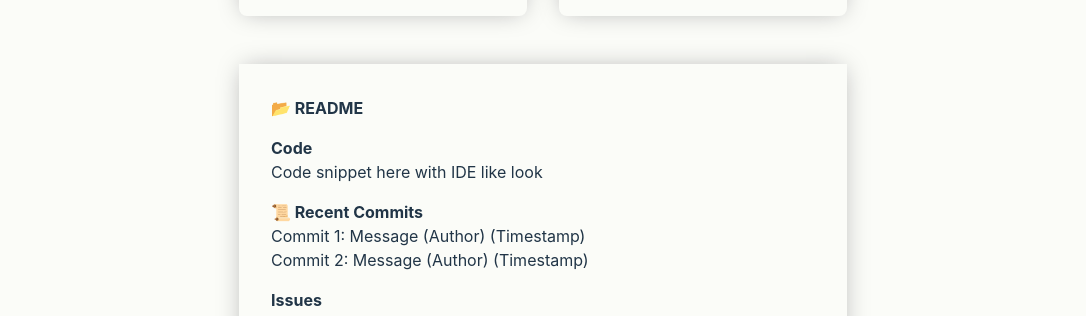
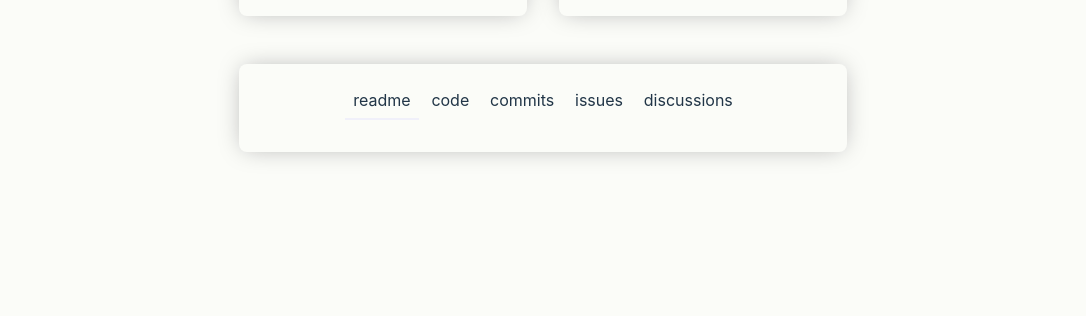
Before and after one commit to kirankumar-Matham96/GitProjector-App, a React (Vite) app in the folder frontend/: page /repo_details/1 in a window 1280 px wide. Shown: the part 472-788 px from the top of the page, without its empty margins (97-1183 px from the left). Built offline with nearby package versions, Linux system fonts and the light colour scheme.

Commit message:
feat: added tabs component

```diff
--- /dev/null
+++ b/frontend/src/components/Tabs/index.jsx
@@ -0,0 +1,34 @@
+import React from "react";
+import { setCurrentTab, githubSelector } from "../../redux/githubSlice";
+import { useDispatch, useSelector } from "react-redux";
+import styles from "./index.module.scss";
+
+const Tabs = ({ tabs }) => {
+  const { currentTab } = useSelector(githubSelector);
+
+  const dispatch = useDispatch();
+
+  const handleClick = (tab) => {
+    dispatch(setCurrentTab(tab || "readme"));
+  };
+
+  return (
+    <ul className={styles.tabsContainer}>
+      {tabs.map((tab) => (
+        <li
+          key={tab}
+          role="tab"
+          aria-selected={currentTab === tab}
+          className={
+            styles.tab + " " + (currentTab === tab ? styles.active : "")
+          }
+          onClick={() => handleClick(tab)}
+        >
+          {tab}
+        </li>
+      ))}
+    </ul>
+  );
+};
+
+export default Tabs;
--- /dev/null
+++ b/frontend/src/components/Tabs/index.module.scss
@@ -0,0 +1,25 @@
+@use "../../styles/colors" as *;
+
+.tabsContainer {
+  display: flex;
+  justify-content: center;
+  gap: 0.3rem;
+}
+.tab {
+  // border: 1px solid $light6;
+  border-radius: 0.5rem;
+  padding: 0.5rem;
+}
+
+.active {
+  position: relative;
+  &::after {
+    content: "";
+    position: absolute;
+    bottom: 0;
+    left: 0;
+    height: 2px;
+    width: 100%;
+    background-color: $light5;
+  }
+}
--- a/frontend/src/pages/RepoDetails/index.jsx
+++ b/frontend/src/pages/RepoDetails/index.jsx
@@ -7,17 +7,17 @@ import { FaCodeFork } from "react-icons/fa6";
 import Readme from "../../components/Readme";
 import Tags from "../../components/Tags";
 import Tag from "../../components/Tag";
+import Tabs from "../../components/Tabs";
+import { Chart } from "../../components/Chart";
 import styles from "./index.module.scss";
-import { Chart } from "../../components/Chart";
 
 const RepoDetails = () => {
+  const tabsList = ["readme", "code", "commits", "issues", "discussions"];
   const [repo, setRepo] = useState(null);
   const { id } = useParams();
-  // const dispatch = useDispatch();
-  const { repos } = useSelector(githubSelector);
+  const { repos, currentTab } = useSelector(githubSelector);
 
   useEffect(() => {
-    // dispatch(getRepo(title));
     const repoFound = repos.find((repo) => repo.name === id);
     if (!repoFound) {
       setRepo(null);
@@ -106,29 +106,44 @@ const RepoDetails = () => {
           </section>
 
           <section className={styles.tabsSection}>
+            <Tabs tabs={tabsList} />
+
+            {currentTab === "readme" && (
               <div className={styles.readmeContainer}>
-              <h5>📂 README</h5>
-              {/* {repo?.name && <Readme name={repo?.name} />} */}
+                {repo?.name && <Readme name={repo?.name} />}
               </div>
+            )}
+
+            {currentTab === "code" && (
               <div className={styles.codeInsightsContainer}>
                 <h5>Code</h5>
                 <p>Code snippet here with IDE like look</p>
               </div>
+            )}
+
+            {currentTab === "commits" && (
               <div className={styles.repoActivityContainer}>
                 <h5>📜 Recent Commits</h5>
                 <p>Commit 1: Message (Author) (Timestamp)</p>
                 <p>Commit 2: Message (Author) (Timestamp)</p>
               </div>
+            )}
+
+            {currentTab === "issues" && (
               <div className={styles.issuesContainer}>
                 <h5>Issues</h5>
                 <p>Issues:1</p>
                 <p>Issues:2</p>
               </div>
+            )}
+
+            {currentTab === "discussions" && (
               <div className={styles.discussionsContainer}>
                 <h5>Discussions</h5>
                 <p>Discussion:1</p>
                 <p>Discussion:2</p>
               </div>
+            )}
           </section>
         </div>
       )}
--- a/frontend/src/pages/RepoDetails/index.module.scss
+++ b/frontend/src/pages/RepoDetails/index.module.scss
@@ -89,6 +89,7 @@
   box-shadow: 0 0 1.5rem -5px $light6;
   margin: 2rem 1rem;
   padding: 1rem;
+  border-radius: 0.5rem;
 }
 
 .readmeContainer {
--- a/frontend/src/redux/githubSlice.js
+++ b/frontend/src/redux/githubSlice.js
@@ -123,6 +123,7 @@ const INITIAL_STATE = {
     facets: [],
     sortBy: "",
   },
+  currentTab: "readme",
 };
 
 const githubSlice = createSlice({
@@ -160,6 +161,10 @@ const githubSlice = createSlice({
       state.perPage = perPage || state.perPage;
       applyAllFilters(state);
     },
+    setCurrentTab: (state,action) => {
+      console.log("🚀 ~ action.payload:", action.payload)
+      state.currentTab = action.payload;
+    }
   },
   extraReducers: (builder) => {
     builder
@@ -208,7 +213,7 @@ const githubSlice = createSlice({
 
 export default githubSlice.reducer;
 
-export const { sortByDate, searchFilter, facetFilter, paginationFilter } =
+export const { sortByDate, searchFilter, facetFilter, paginationFilter, setCurrentTab } =
   githubSlice.actions;
 
 export const githubSelector = (state) => state.github;
```
Lines whose indentation alone changed are shown as unchanged.
